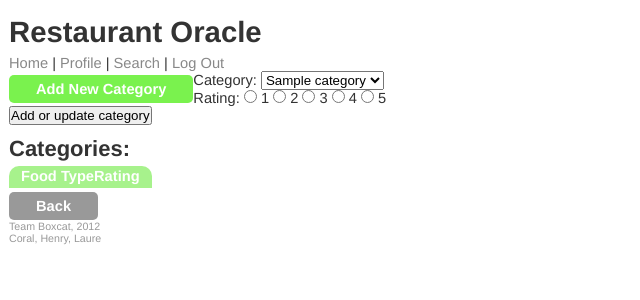
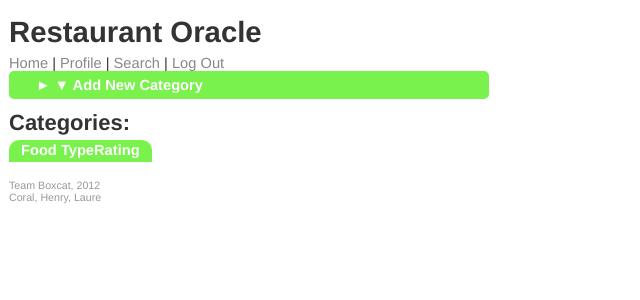
Before and after one commit to henrybw/restaurant-oracle, a PHP site: page /profile_prefs in a window 1280 px wide. Shown: the top 300 px of the page, without its empty margins (0-640 px from the left). Run offline with PHP 8.4, Linux system fonts and the light colour scheme; the visitor is signed in with stand-in values (Sample User, id 1); tables that the repository leaves empty or names only in its code hold one stand-in row (values such as "Sample post"); lists and menus that the app fills with data are empty.

Commit message:
drop down menus mostly work

```diff
--- a/src/web/scripts/profile.js
+++ b/src/web/scripts/profile.js
@@ -1,15 +1,34 @@
 /*
  * @author Coral Peterson
  */
+
+
+var add_category_visible = false;
 
 function display_login() {
     $("#login").slideDown(400);
 }
 
-function display_add_category() {
-    $("#add_category").slideDown(400);
+/* These category things should be abstracted...*/
+function toggle_add_category() {
+	if (add_category_visible === true) {
+		hide_add_category();
+	} else {
+		display_add_category();
+	}
 }
 
+function display_add_category() {
+    $("#add_category_link").addClass("open");
+	$("#addCategoryDetails").slideDown(400);
+	add_category_visible = true;
+}
+
+function hide_add_category() {
+	$("#addCategoryDetails").slideUp(200);
+	$("#add_category_link").removeClass("open");
+	add_category_visible = false;
+}
 
 
 function add_category() {
@@ -32,13 +51,13 @@ function add_category() {
 
 function add_category_success(data, textStatus, jqXHR) {
     console.log("add category success!");
-    $("#add_category").slideUp(400);
+    hide_add_category();
 
 	if (data.update === 'updated') {
 		var p = '#pref_' + data.cat['name'] + ' .rating';
 		$(p).html(data.rating);
 	} else {
-		var tds = "<tr><td class='cat_name'>" + data.cat['name'] + "</td><td class='rating'>" + data.rating + "</td></tr>";
+		var tds = "<tr><td></td><td class='cat_name'>" + data.cat['name'] + "</td><td class='rating'>" + data.rating + "</td><td></td></tr>";
 
 		$("#preference_table").append(tds);
 	}
@@ -48,7 +67,7 @@ function add_category_error(jqXHR, textStatus, errorThrown) {
 
     console.log("add category error");
 
-    $("#add_category").slideUp(400);
+	hide_add_category();
 }
 
 function create_profile() {
--- a/src/web/views/css/common.css
+++ b/src/web/views/css/common.css
@@ -49,7 +49,7 @@ table tr.odd {
 }
 
 table th.top, table th div.corner, table tr.bottom {
-	background-color: #A7F28C;
+	background-color: #7AF24E; /* Light green */
 }
 
 table tr.bottom div {
@@ -72,6 +72,10 @@ table th div.corner.left {
 
 /* =====================Useful classes ========================*/
 
+.clear {
+	clear: both;
+}
+
 .hidden {
     display: none;
 }
@@ -89,16 +93,26 @@ table th div.corner.left {
 	margin-top: 4px;
 }
 
+.button.dropDown {
+	margin: 0px;
+	float: none;
+	display: block;
+}
+
+.button.dropDown.open {
+	border-radius: 5px 5px 0px 0px;
+}
+
 a.button:hover, table th {
 	color: white;
 }
 
 /* colors for action buttons*/
-.button.action {
+.button.action, .button.dropDown {
 	background-color: #7AF24E; /* Light green */
 }
 
-.button.action:hover {
+.button.action:hover, .button.dropDown:hover {
 	background-color: #A7F28C; /* Very light green */
 }
 
@@ -110,17 +124,37 @@ a.button:hover, table th {
 	background-color: #aaa;
 }
 
+.button.submit {
+	background-color: #FF9452;
+}
+
+.button.submit:hover {
+	background-color: #FFBD94;
+}
+
+.dropDownDetails {
+	border-width: 0px 2px 2px 2px;
+	border-style: solid;
+	border-color: #7AF24E; /* Light green */
+}
+
 /* ======================Specific styles ===========================*/
+
+
 
 .status {
     min-height: 50px;
     line-height: 50px;
 }
 
+#addCategoryDetails {
+	clear: both;
+}
 
 #footer {
 	display: block;
 	clear: both;
 	font-size: 8pt;
 	color: #999;
+	padding: 17px 0px;
 }
--- a/src/web/views/profile_prefs.php
+++ b/src/web/views/profile_prefs.php
@@ -30,11 +30,12 @@ function page_body($data = null)
 	?>
 
 
-		<div id="add_category" class="category">
-			<a href="#" id="add_category_link" class="button action" onclick="display_add_category();">
-				Add New Category
+		<div id="add_category">
+			<a href="#" id="add_category_link" class="button dropDown" onclick="toggle_add_category();">
+				► ▼ Add New Category
 			</a>
 
+			<div id="addCategoryDetails" class="dropDownDetails hidden">
 				Category: <!--<input name="category" type="text" /> <br /> -->
 				<select name="category">
 				<?php
@@ -55,8 +56,19 @@ function page_body($data = null)
 				<input type="radio" name="rating" value="4" /> 4
 				<input type="radio" name="rating" value="5" /> 5
 				<br />
-			<button type="button" onclick="add_category();">Add or update category</button>
+				<a href="#" class="button submit" onclick="add_category();">Add or Update</a>
+
+
+				<div class="clear"></div>
+
 			</div>
+
+		</div>
+
+
+
+
+
 
 		<h2>Categories:</h2>
 		<table cellpadding="0" cellspacing="0" id="preference_table">
@@ -92,7 +104,7 @@ function page_body($data = null)
 			</tr>
 
 		</table>
-		<a href="profile.php" class="button navBtn">Back</a>
+		<!--<a href="profile.php" class="button navBtn">Back</a>-->
 		<?php
 
 
```
Also changed, not shown: src/web/views/profile.php (+4 -14 lines). Lines whose indentation alone changed are shown as unchanged.
